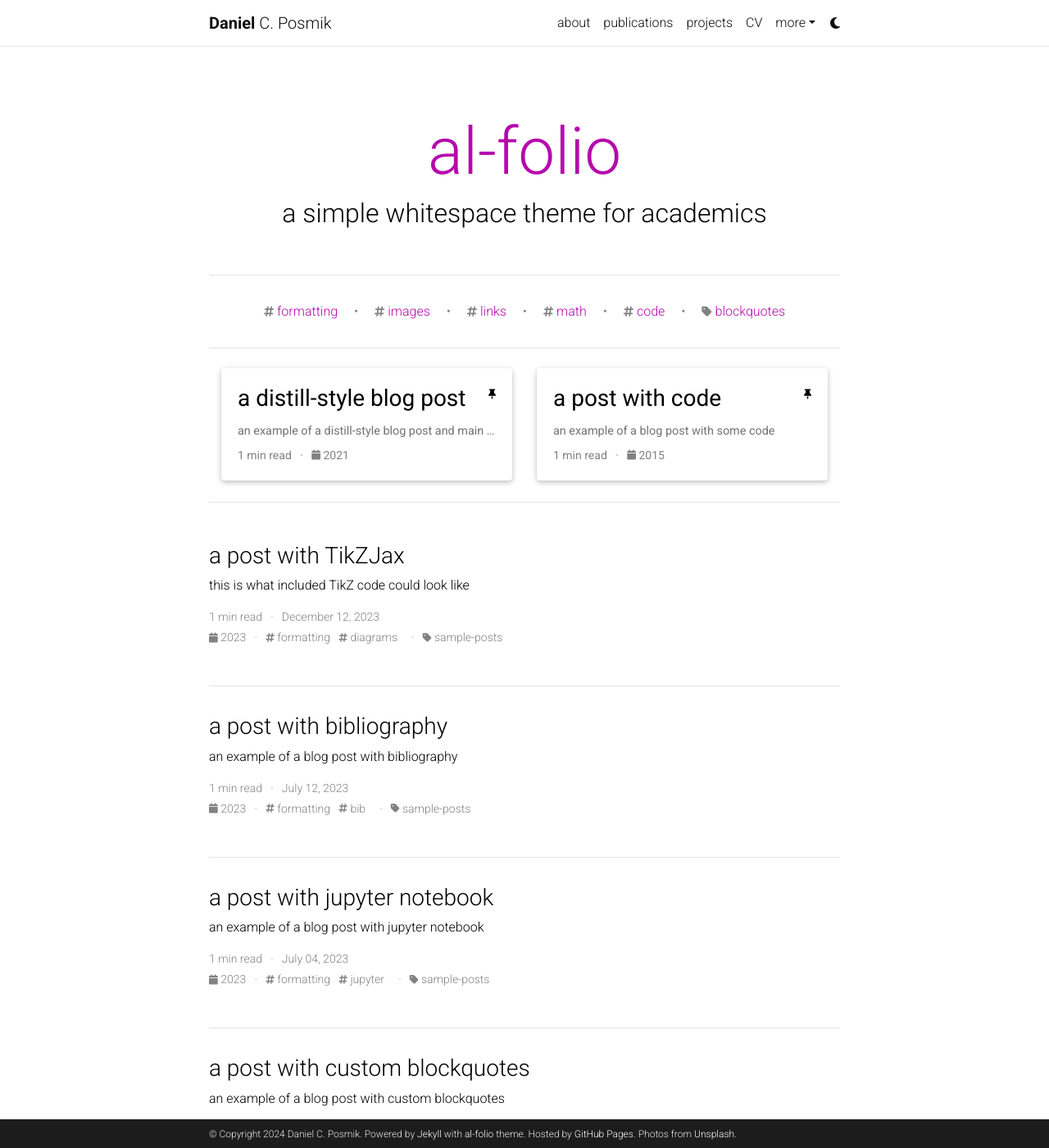
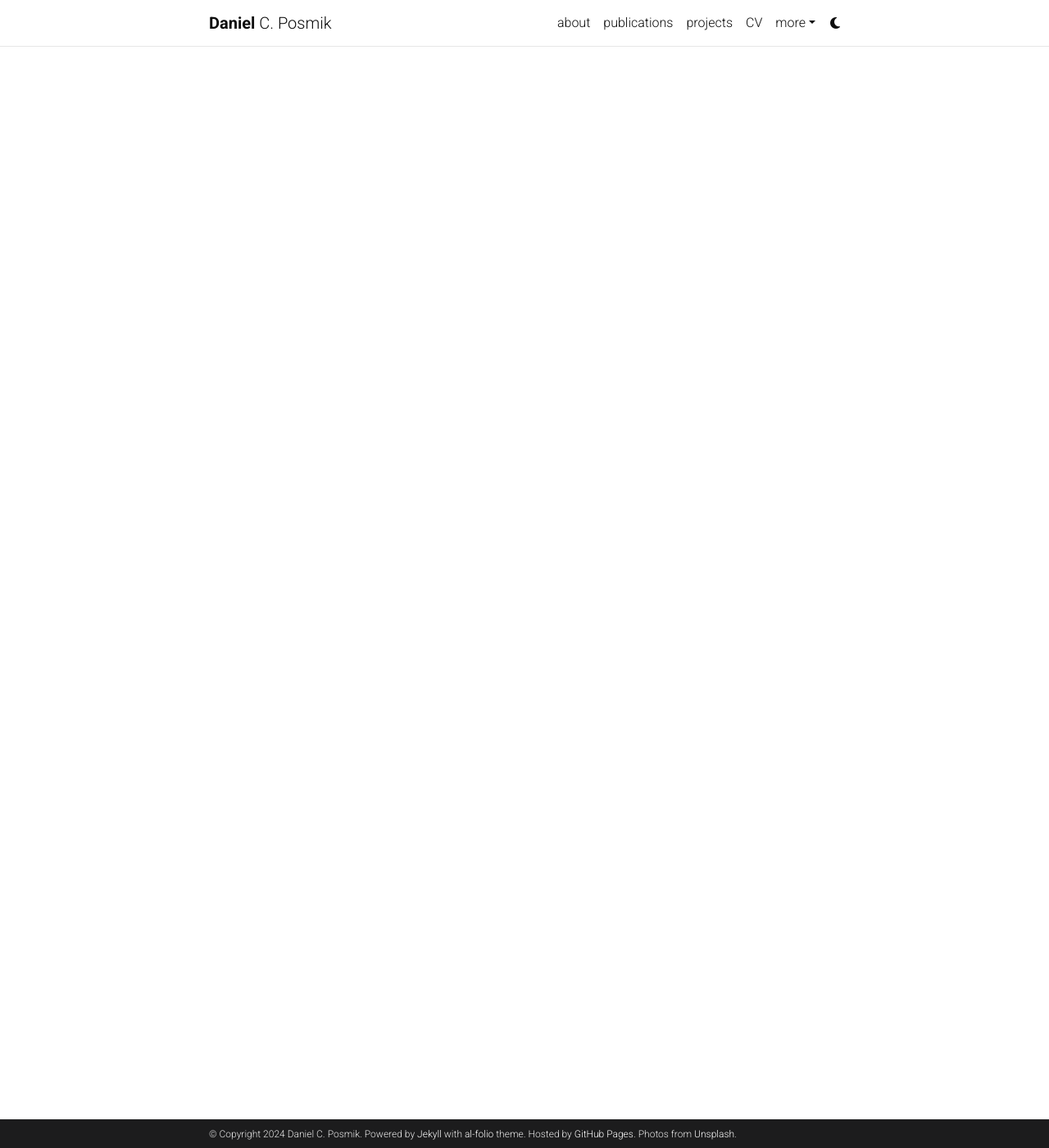
Before and after one commit to posmikdc/posmikdc.github.io, a Jekyll site: the page built from _pages/blog.md, in a window 1280 px wide and 1400 px high. Shown: the whole window at 82% size. Built offline with Jekyll 4.4.1, drawn with Linux system fonts in a browser that asks for light colours; the list of posts is cut into pages by our own code; comment, search, counter and statistics services are not loaded; a style sheet for code colours, icons or effects is not loaded; some of the changed text lies outside the part shown.

```diff
--- a/_pages/blog.md
+++ b/_pages/blog.md
@@ -14,176 +14,3 @@
     before: 1 # The number of links before the current page
     after: 3 # The number of links after the current page
 ---
-
-<div class="post">
-
-{% assign blog_name_size = site.blog_name | size %}
-{% assign blog_description_size = site.blog_description | size %}
-
-{% if blog_name_size > 0 or blog_description_size > 0 %}
-
-  <div class="header-bar">
-    <h1>{{ site.blog_name }}</h1>
-    <h2>{{ site.blog_description }}</h2>
-  </div>
-  {% endif %}
-
-{% if site.display_tags or site.display_categories %}
-
-  <div class="tag-category-list">
-    <ul class="p-0 m-0">
-      {% for tag in site.display_tags %}
-        <li>
-          <i class="fa-solid fa-hashtag fa-sm"></i> <a href="{{ tag | slugify | prepend: '/blog/tag/' | relative_url }}">{{ tag }}</a>
-        </li>
-        {% unless forloop.last %}
-          <p>&bull;</p>
-        {% endunless %}
-      {% endfor %}
-      {% if site.display_categories.size > 0 and site.display_tags.size > 0 %}
-        <p>&bull;</p>
-      {% endif %}
-      {% for category in site.display_categories %}
-        <li>
-          <i class="fa-solid fa-tag fa-sm"></i> <a href="{{ category | slugify | prepend: '/blog/category/' | relative_url }}">{{ category }}</a>
-        </li>
-        {% unless forloop.last %}
-          <p>&bull;</p>
-        {% endunless %}
-      {% endfor %}
-    </ul>
-  </div>
-  {% endif %}
-
-{% assign featured_posts = site.posts | where: "featured", "true" %}
-{% if featured_posts.size > 0 %}
-<br>
-
-<div class="container featured-posts">
-{% assign is_even = featured_posts.size | modulo: 2 %}
-<div class="row row-cols-{% if featured_posts.size <= 2 or is_even == 0 %}2{% else %}3{% endif %}">
-{% for post in featured_posts %}
-<div class="card-item col">
-<a href="{{ post.url | relative_url }}">
-<div class="card hoverable">
-<div class="row g-0">
-<div class="col-md-12">
-<div class="card-body">
-<div class="float-right">
-<i class="fa-solid fa-thumbtack fa-xs"></i>
-</div>
-<h3 class="card-title text-lowercase">{{ post.title }}</h3>
-<p class="card-text">{{ post.description }}</p>
-
-                    {% if post.external_source == blank %}
-                      {% assign read_time = post.content | number_of_words | divided_by: 180 | plus: 1 %}
-                    {% else %}
-                      {% assign read_time = post.feed_content | strip_html | number_of_words | divided_by: 180 | plus: 1 %}
-                    {% endif %}
-                    {% assign year = post.date | date: "%Y" %}
-
-                    <p class="post-meta">
-                      {{ read_time }} min read &nbsp; &middot; &nbsp;
-                      <a href="{{ year | prepend: '/blog/' | prepend: site.baseurl}}">
-                        <i class="fa-solid fa-calendar fa-sm"></i> {{ year }} </a>
-                    </p>
-                  </div>
-                </div>
-              </div>
-            </div>
-          </a>
-        </div>
-      {% endfor %}
-      </div>
-    </div>
-    <hr>
-
-{% endif %}
-
-  <ul class="post-list">
-
-    {% if page.pagination.enabled %}
-      {% assign postlist = paginator.posts %}
-    {% else %}
-      {% assign postlist = site.posts %}
-    {% endif %}
-
-    {% for post in postlist %}
-
-    {% if post.external_source == blank %}
-      {% assign read_time = post.content | number_of_words | divided_by: 180 | plus: 1 %}
-    {% else %}
-      {% assign read_time = post.feed_content | strip_html | number_of_words | divided_by: 180 | plus: 1 %}
-    {% endif %}
-    {% assign year = post.date | date: "%Y" %}
-    {% assign tags = post.tags | join: "" %}
-    {% assign categories = post.categories | join: "" %}
-
-    <li>
-
-{% if post.thumbnail %}
-
-<div class="row">
-          <div class="col-sm-9">
-{% endif %}
-        <h3>
-        {% if post.redirect == blank %}
-          <a class="post-title" href="{{ post.url | relative_url }}">{{ post.title }}</a>
-        {% elsif post.redirect contains '://' %}
-          <a class="post-title" href="{{ post.redirect }}" target="_blank">{{ post.title }}</a>
-          <svg width="2rem" height="2rem" viewBox="0 0 40 40" xmlns="http://www.w3.org/2000/svg">
-            <path d="M17 13.5v6H5v-12h6m3-3h6v6m0-6-9 9" class="icon_svg-stroke" stroke="#999" stroke-width="1.5" fill="none" fill-rule="evenodd" stroke-linecap="round" stroke-linejoin="round"></path>
-          </svg>
-        {% else %}
-          <a class="post-title" href="{{ post.redirect | relative_url }}">{{ post.title }}</a>
-        {% endif %}
-      </h3>
-      <p>{{ post.description }}</p>
-      <p class="post-meta">
-        {{ read_time }} min read &nbsp; &middot; &nbsp;
-        {{ post.date | date: '%B %d, %Y' }}
-        {% if post.external_source %}
-        &nbsp; &middot; &nbsp; {{ post.external_source }}
-        {% endif %}
-      </p>
-      <p class="post-tags">
-        <a href="{{ year | prepend: '/blog/' | prepend: site.baseurl}}">
-          <i class="fa-solid fa-calendar fa-sm"></i> {{ year }} </a>
-
-          {% if tags != "" %}
-          &nbsp; &middot; &nbsp;
-            {% for tag in post.tags %}
-            <a href="{{ tag | slugify | prepend: '/blog/tag/' | prepend: site.baseurl}}">
-              <i class="fa-solid fa-hashtag fa-sm"></i> {{ tag }}</a> &nbsp;
-              {% endfor %}
-          {% endif %}
-
-          {% if categories != "" %}
-          &nbsp; &middot; &nbsp;
-            {% for category in post.categories %}
-            <a href="{{ category | slugify | prepend: '/blog/category/' | prepend: site.baseurl}}">
-              <i class="fa-solid fa-tag fa-sm"></i> {{ category }}</a> &nbsp;
-              {% endfor %}
-          {% endif %}
-    </p>
-
-{% if post.thumbnail %}
-
-</div>
-
-  <div class="col-sm-3">
-    <img class="card-img" src="{{post.thumbnail | relative_url}}" style="object-fit: cover; height: 90%" alt="image">
-  </div>
-</div>
-{% endif %}
-    </li>
-
-    {% endfor %}
-
-  </ul>
-
-{% if page.pagination.enabled %}
-{% include pagination.liquid %}
-{% endif %}
-
-</div>
```
